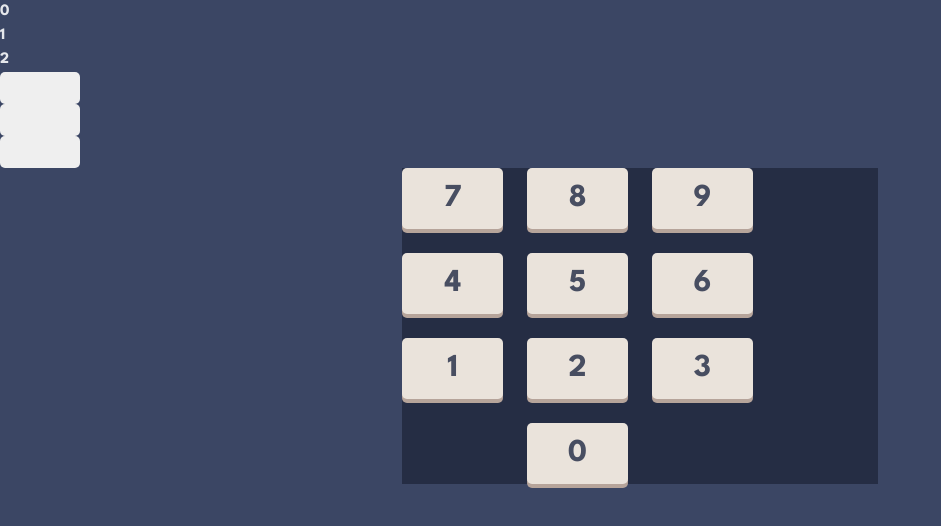
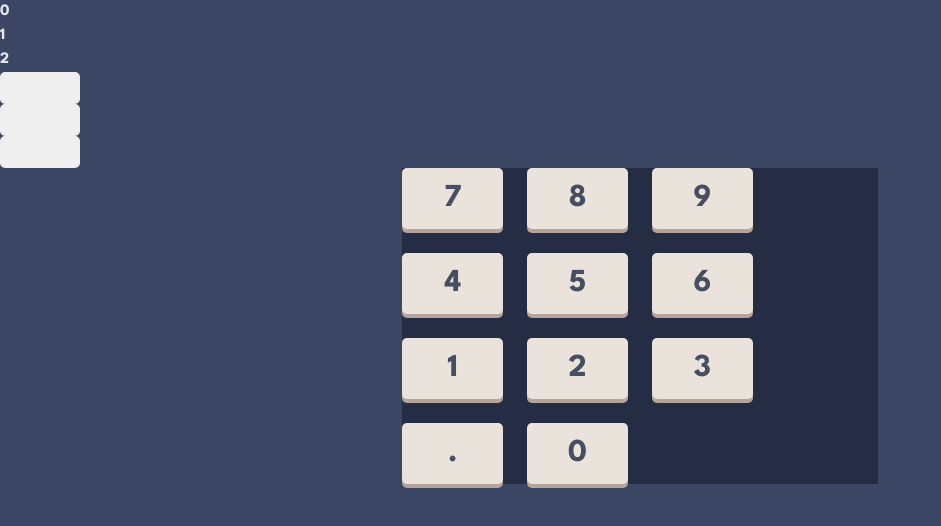
Before and after one commit to crazysammich/SimpleCalculator, a React (Vite) app: page / in a window 1280 px wide. Shown: the top 526 px of the page, without its empty margins (0-941 px from the left). Built offline with nearby package versions, Linux system fonts and the light colour scheme; the HTML template or start-up script is replaced by a standard one.

Commit message:
adjust number buttons component

```diff
--- a/src/components/NumberButtons.module.css
+++ b/src/components/NumberButtons.module.css
@@ -2,6 +2,10 @@
   color: var(--text-primary);
   background-color: var(--btn-primary);
   box-shadow: var(--btn-shadow-offset) var(--btn-shadow-primary);
+}
+
+.btn-num:hover {
+  background-color: var(--btn-hover-primary);
 }
 
 .btn-num--0 {
@@ -34,3 +38,6 @@
 .btn-num--9 {
   grid-area: num-9;
 }
+.btn-num--dec {
+  grid-area: dec;
+}
--- a/src/components/NumberButtons.tsx
+++ b/src/components/NumberButtons.tsx
@@ -1,18 +1,21 @@
-import { Fragment } from "react";
 import styles from "./NumberButtons.module.css";
 import Button from "./Button";
 import { randkey } from "../utils";
 function NumberButtons() {
-  const nums = [0, 1, 2, 3, 4, 5, 6, 7, 8, 9];
-  const numBtns = nums.map((n) => {
-    const classes = `${styles["btn-num"]} ${styles[`btn-num--${n}`]}`;
+  const nums = [".", 0, 1, 2, 3, 4, 5, 6, 7, 8, 9];
+  return nums.map((n) => {
+    let classes;
+    if (n === ".") {
+      classes = `${styles["btn-num"]} ${styles[`btn-num--dec`]}`;
+    } else {
+      classes = `${styles["btn-num"]} ${styles[`btn-num--${n}`]}`;
+    }
     return (
       <Button key={randkey()} value={`${n}`} className={classes}>
         {n}
       </Button>
     );
   });
-  return <Fragment>{numBtns}</Fragment>;
 }
 
 export default NumberButtons;
```
